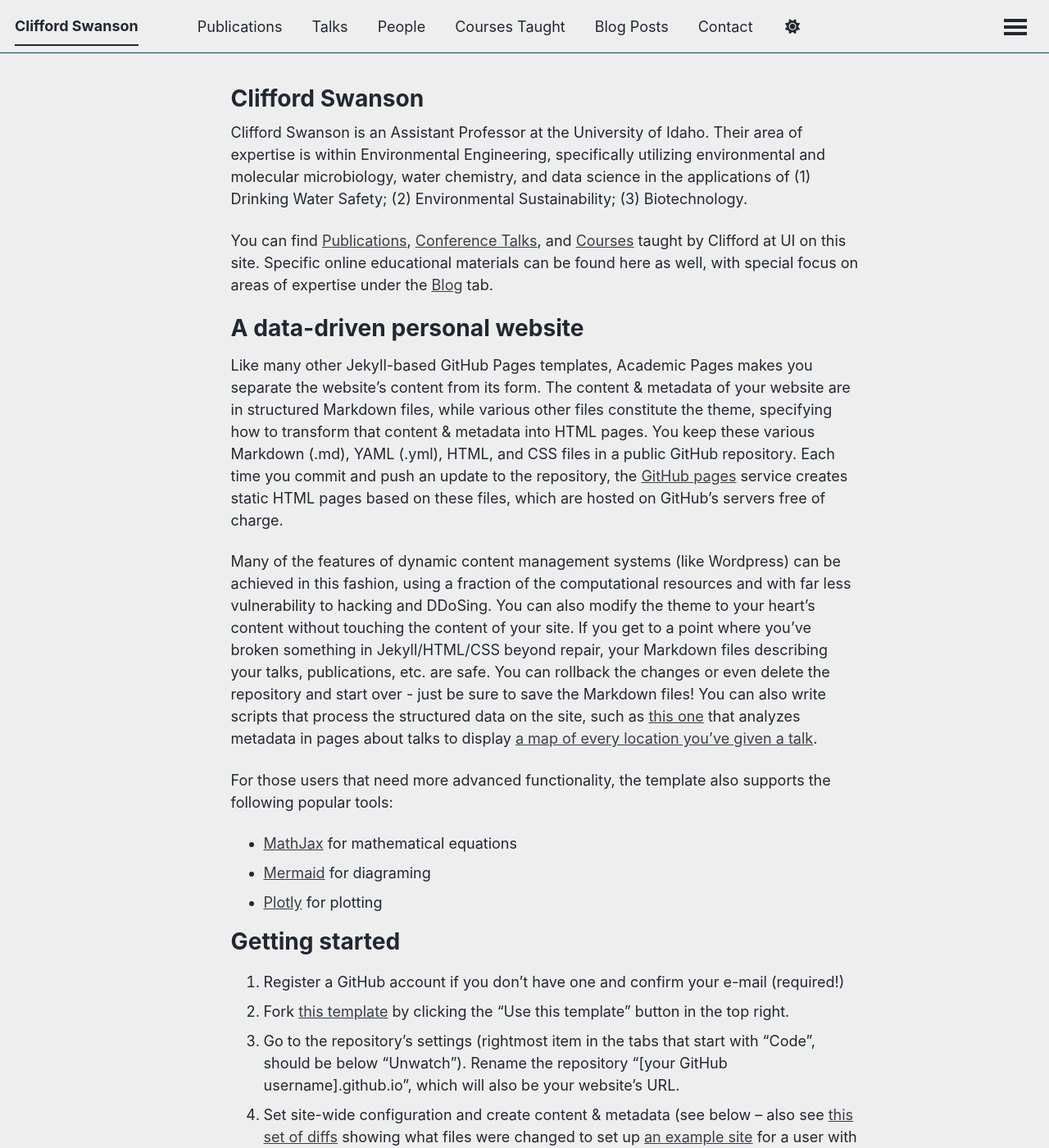
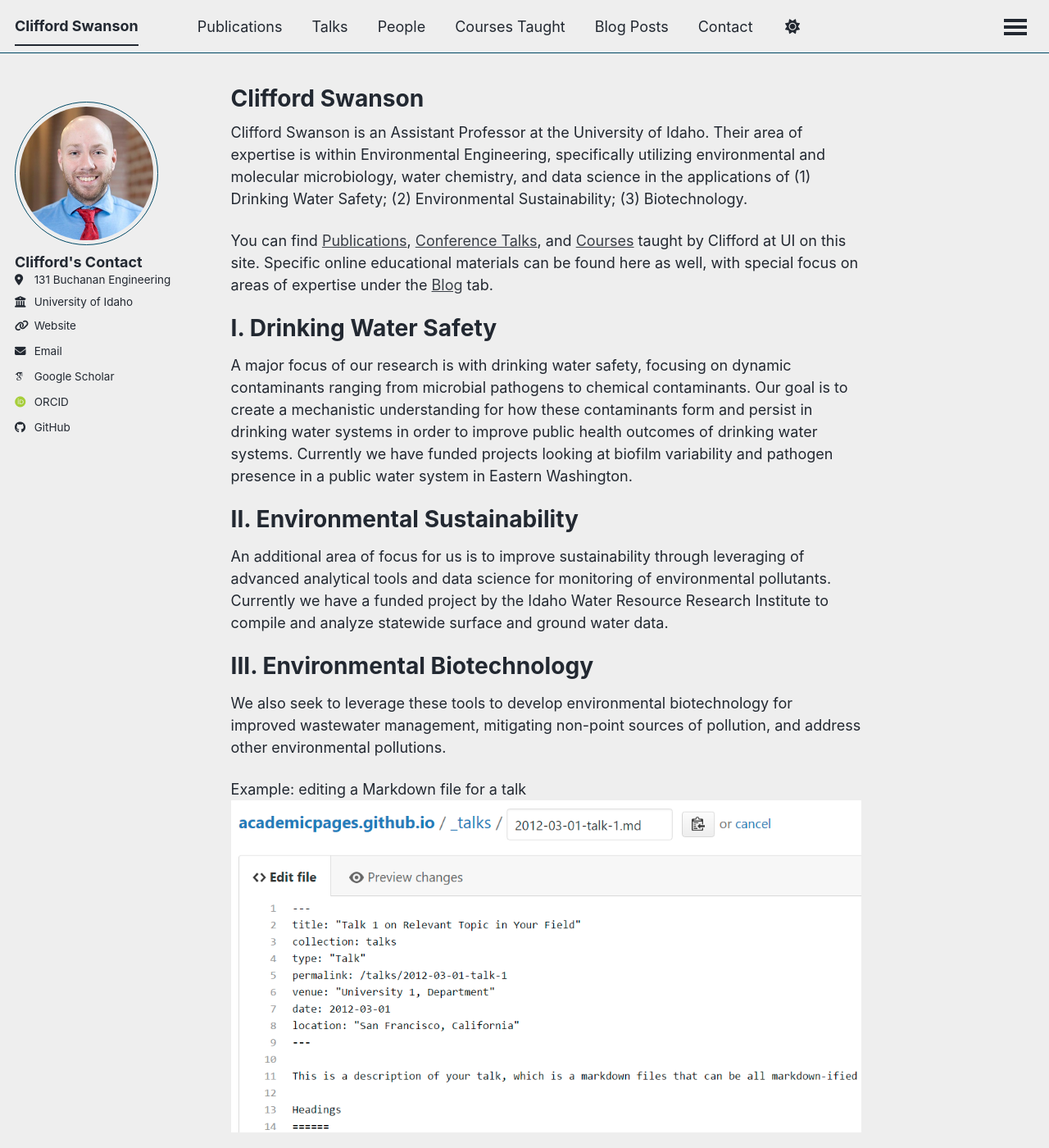
Before and after one commit to Clifford-Swanson/Clifford-Swanson.github.io, a Jekyll site: the page built from _pages/about.md, in a window 1280 px wide and 1400 px high. Shown: the whole window at 82% size. Built offline with Jekyll 4.4.1, drawn with Linux system fonts in a browser that asks for light colours; some web fonts are replaced; a script that is not in the unit is left out; some of the changed text lies outside the part shown.

Commit message:
Adding more materials for each of these pages and filling in the about page

```diff
--- a/_pages/about.md
+++ b/_pages/about.md
@@ -9,44 +9,21 @@
 
 Clifford Swanson is an Assistant Professor at the University of Idaho. Their area of expertise is within Environmental Engineering, specifically utilizing environmental and molecular microbiology, water chemistry, and data science in the applications of (1) Drinking Water Safety; (2) Environmental Sustainability; (3) Biotechnology.
 
-You can find [Publications](https://Clifford-Swansons.github.io/publications/), [Conference Talks](https://Clifford-Swansons.github.io/talks/), and [Courses](https://Clifford-Swansons.github.io/courses/) taught by Clifford at UI on this site. Specific online educational materials can be found here as well, with special focus on areas of expertise under the [Blog](https://Clifford-Swansons.github.io/blog/) tab.
+You can find [Publications](https://clifford-swanson.github.io/publications), [Conference Talks](https://clifford-swanson.github.io/talks), and [Courses](https://clifford-swansons.github.io/courses) taught by Clifford at UI on this site. Specific online educational materials can be found here as well, with special focus on areas of expertise under the [Blog](https://clifford-swansons.github.io/blog) tab.
 
-A data-driven personal website
+I. Drinking Water Safety
 ======
-Like many other Jekyll-based GitHub Pages templates, Academic Pages makes you separate the website's content from its form. The content & metadata of your website are in structured Markdown files, while various other files constitute the theme, specifying how to transform that content & metadata into HTML pages. You keep these various Markdown (.md), YAML (.yml), HTML, and CSS files in a public GitHub repository. Each time you commit and push an update to the repository, the [GitHub pages](https://pages.github.com/) service creates static HTML pages based on these files, which are hosted on GitHub's servers free of charge.
+A major focus of our research is with drinking water safety, focusing on dynamic contaminants ranging from microbial pathogens to chemical contaminants. Our goal is to create a mechanistic understanding for how these contaminants form and persist in drinking water systems in order to improve public health outcomes of drinking water systems. Currently we have funded projects looking at biofilm variability and pathogen presence in a public water system in Eastern Washington.
 
-Many of the features of dynamic content management systems (like Wordpress) can be achieved in this fashion, using a fraction of the computational resources and with far less vulnerability to hacking and DDoSing. You can also modify the theme to your heart's content without touching the content of your site. If you get to a point where you've broken something in Jekyll/HTML/CSS beyond repair, your Markdown files describing your talks, publications, etc. are safe. You can rollback the changes or even delete the repository and start over - just be sure to save the Markdown files! You can also write scripts that process the structured data on the site, such as [this one](https://github.com/academicpages/academicpages.github.io/blob/master/talkmap.ipynb) that analyzes metadata in pages about talks to display [a map of every location you've given a talk](https://academicpages.github.io/talkmap.html).
+II. Environmental Sustainability
+======
+An additional area of focus for us is to improve sustainability through leveraging of advanced analytical tools and data science for monitoring of environmental pollutants. Currently we have a funded project by the Idaho Water Resource Research Institute to compile and analyze statewide surface and ground water data.
 
-For those users that need more advanced functionality, the template also supports the following popular tools:
-- [MathJax](https://www.mathjax.org/) for mathematical equations
-- [Mermaid](https://mermaid.js.org/) for diagraming
-- [Plotly](https://plotly.com/javascript/) for plotting
+III. Environmental Biotechnology
+======
+We also seek to leverage these tools to develop environmental biotechnology for improved wastewater management, mitigating non-point sources of pollution, and address other environmental pollutions.
 
-Getting started
-======
-1. Register a GitHub account if you don't have one and confirm your e-mail (required!)
-1. Fork [this template](https://github.com/academicpages/academicpages.github.io) by clicking the "Use this template" button in the top right.
-1. Go to the repository's settings (rightmost item in the tabs that start with "Code", should be below "Unwatch"). Rename the repository "[your GitHub username].github.io", which will also be your website's URL.
-1. Set site-wide configuration and create content & metadata (see below -- also see [this set of diffs](https://archive.is/3TPas) showing what files were changed to set up [an example site](https://getorg-testacct.github.io) for a user with the username "getorg-testacct")
-1. Upload any files (like PDFs, .zip files, etc.) to the files/ directory. They will appear at https://[your GitHub username].github.io/files/example.pdf.
-1. Check status by going to the repository settings, in the "GitHub pages" section
 
-Site-wide configuration
-------
-The main configuration file for the site is in the base directory in [_config.yml](https://github.com/academicpages/academicpages.github.io/blob/master/_config.yml), which defines the content in the sidebars and other site-wide features. You will need to replace the default variables with ones about yourself and your site's github repository. The configuration file for the top menu is in [_data/navigation.yml](https://github.com/academicpages/academicpages.github.io/blob/master/_data/navigation.yml). For example, if you don't have a portfolio or blog posts, you can remove those items from that navigation.yml file to remove them from the header.
-
-Create content & metadata
-------
-For site content, there is one Markdown file for each type of content, which are stored in directories like _publications, _talks, _posts, _teaching, or _pages. For example, each talk is a Markdown file in the [_talks directory](https://github.com/academicpages/academicpages.github.io/tree/master/_talks). At the top of each Markdown file is structured data in YAML about the talk, which the theme will parse to do lots of cool stuff. The same structured data about a talk is used to generate the list of talks on the [Talks page](https://academicpages.github.io/talks), each [individual page](https://academicpages.github.io/talks/2012-03-01-talk-1) for specific talks, the talks section for the [CV page](https://academicpages.github.io/cv), and the [map of places you've given a talk](https://academicpages.github.io/talkmap.html) (if you run this [python file](https://github.com/academicpages/academicpages.github.io/blob/master/talkmap.py) or [Jupyter notebook](https://github.com/academicpages/academicpages.github.io/blob/master/talkmap.ipynb), which creates the HTML for the map based on the contents of the _talks directory).
-
-**Markdown generator**
-
-The repository includes [a set of Jupyter notebooks](https://github.com/academicpages/academicpages.github.io/tree/master/markdown_generator
-) that converts a CSV containing structured data about talks or presentations into individual Markdown files that will be properly formatted for the Academic Pages template. The sample CSVs in that directory are the ones I used to create my own personal website at stuartgeiger.com. My usual workflow is that I keep a spreadsheet of my publications and talks, then run the code in these notebooks to generate the Markdown files, then commit and push them to the GitHub repository.
-
-How to edit your site's GitHub repository
-------
-Many people use a git client to create files on their local computer and then push them to GitHub's servers. If you are not familiar with git, you can directly edit these configuration and Markdown files directly in the github.com interface. Navigate to a file (like [this one](https://github.com/academicpages/academicpages.github.io/blob/master/_talks/2012-03-01-talk-1.md) and click the pencil icon in the top right of the content preview (to the right of the "Raw | Blame | History" buttons). You can delete a file by clicking the trashcan icon to the right of the pencil icon. You can also create new files or upload files by navigating to a directory and clicking the "Create new file" or "Upload files" buttons.
 
 Example: editing a Markdown file for a talk
 ![Editing a Markdown file for a talk](/images/editing-talk.png)
```
Also changed, not shown: other parts of _pages/about.md (+1 -1 lines), _data/blog.md (added, +9 -0 lines), _pages/contact.md (added, +9 -0 lines), _pages/courses.md (added, +27 -0 lines), _pages/people.md (added, +11 -0 lines).
